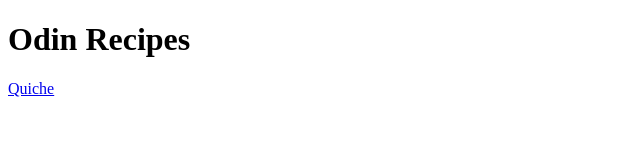
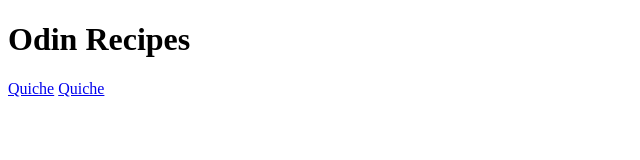
Before and after one commit to yanisdfx/odin-recipes, a plain HTML site: page index.html in a window 1280 px wide. Shown: the full height of the page, 0-640 px from the left. Drawn offline with Linux system fonts and the light colour scheme.

Commit message:
Add Creme Brulee Recipes to homepage

```diff
--- a/index.html
+++ b/index.html
@@ -8,5 +8,6 @@
 <body>
    <h1>Odin Recipes</h1>
    <a href="recipes/quiche.html">Quiche</a>
+   <a href="recipes/cremebrulee.html">Quiche</a>
 </body>
 </html>
```
